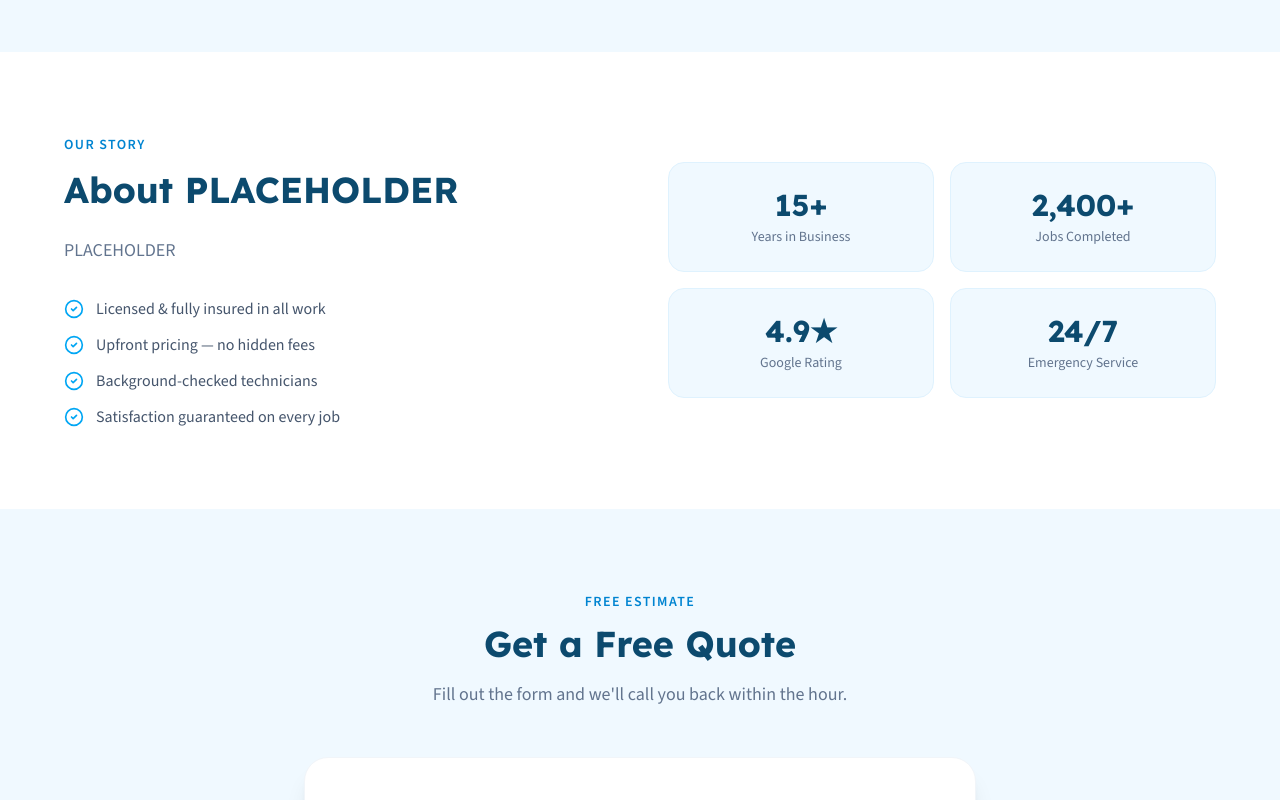
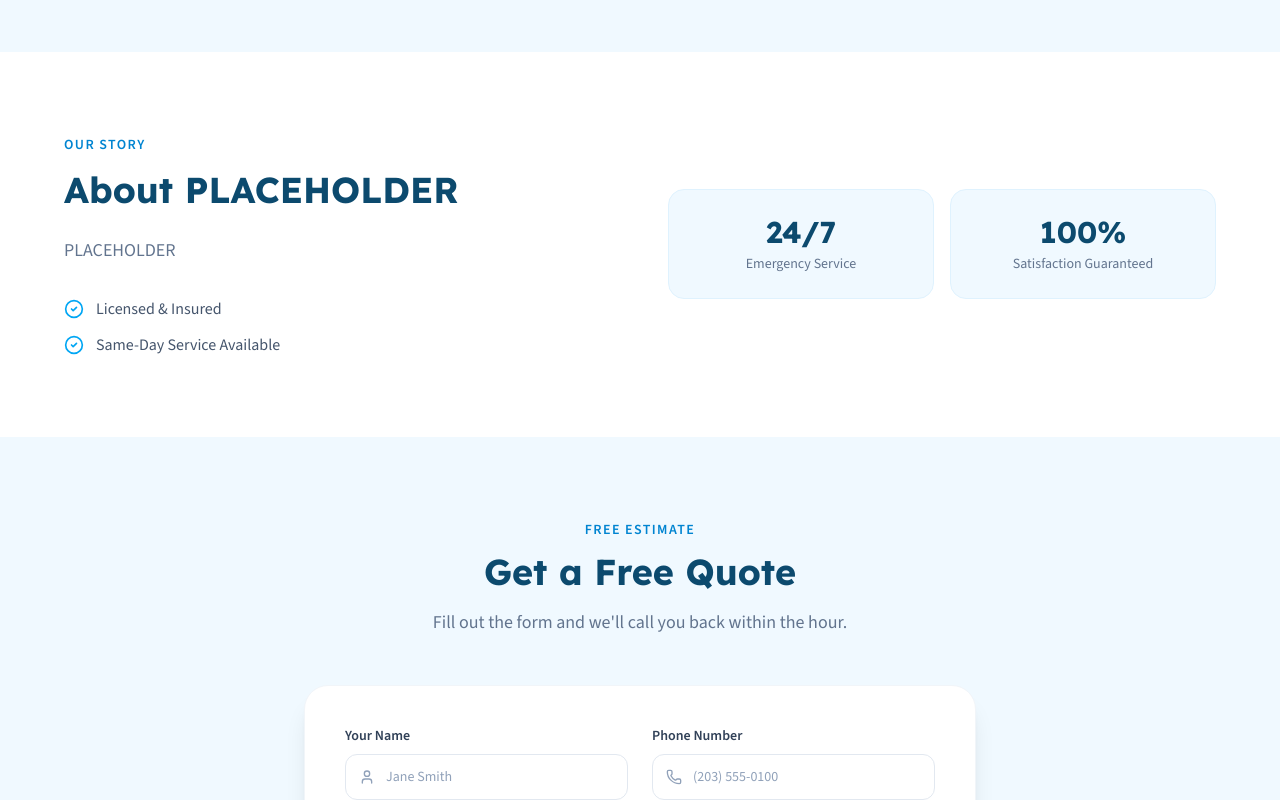
Before and after one commit to hydrogencee/template-plumber-v1, a Next.js app: page / in a window 1280 px wide. Shown: the part 1240-2040 px from the top of the page. Built offline with nearby package versions, Linux system fonts and the light colour scheme; no server answers.

Commit message:
fix: real data slots — no hardcoded reviews, stats, or trust badges

```diff
--- a/src/components/AboutSection.tsx
+++ b/src/components/AboutSection.tsx
@@ -6,21 +6,23 @@ import type { PlumberSlots } from '../../site.config';
 interface AboutSectionProps {
   nap_block: PlumberSlots['nap_block'];
   about_body: PlumberSlots['about_body'];
+  google_rating: PlumberSlots['google_rating'];
+  google_review_count: PlumberSlots['google_review_count'];
+  trust_badges: PlumberSlots['trust_badges'];
 }
 
-const highlights = [
-  'Licensed & fully insured in all work',
-  'Upfront pricing — no hidden fees',
-  'Background-checked technicians',
-  'Satisfaction guaranteed on every job',
-];
+export function AboutSection({ nap_block, about_body, google_rating, google_review_count, trust_badges }: AboutSectionProps) {
+  const stats = [
+    google_rating > 0 ? { value: `${google_rating}★`, label: 'Google Rating' } : null,
+    google_review_count > 0 ? { value: `${google_review_count}+`, label: 'Google Reviews' } : null,
+    { value: '24/7', label: 'Emergency Service' },
+    { value: '100%', label: 'Satisfaction Guaranteed' },
+  ].filter(Boolean) as Array<{ value: string; label: string }>;
 
-export function AboutSection({ nap_block, about_body }: AboutSectionProps) {
   return (
     <section className="py-20 px-6 bg-white">
       <div className="max-w-6xl mx-auto">
         <div className="grid grid-cols-1 lg:grid-cols-2 gap-14 items-center">
-          {/* Text side */}
           <motion.div
             initial={{ opacity: 0, x: -30 }}
             whileInView={{ opacity: 1, x: 0 }}
@@ -36,21 +38,20 @@ export function AboutSection({ nap_block, about_body }: AboutSectionProps) {
             >
               About {nap_block.name}
             </h2>
-            <p className="text-slate-500 text-lg leading-relaxed mb-8">
-              {about_body}
-            </p>
+            <p className="text-slate-500 text-lg leading-relaxed mb-8">{about_body}</p>
 
-            <ul className="space-y-3">
-              {highlights.map((item) => (
-                <li key={item} className="flex items-center gap-3 text-slate-600">
-                  <CheckCircle2 className="w-5 h-5 text-sky-500 shrink-0" />
-                  <span>{item}</span>
-                </li>
-              ))}
-            </ul>
+            {trust_badges.length > 0 && (
+              <ul className="space-y-3">
+                {trust_badges.map((badge: string) => (
+                  <li key={badge} className="flex items-center gap-3 text-slate-600">
+                    <CheckCircle2 className="w-5 h-5 text-sky-500 shrink-0" />
+                    <span>{badge}</span>
+                  </li>
+                ))}
+              </ul>
+            )}
           </motion.div>
 
-          {/* Visual side */}
           <motion.div
             initial={{ opacity: 0, x: 30 }}
             whileInView={{ opacity: 1, x: 0 }}
@@ -58,14 +59,12 @@ export function AboutSection({ nap_block, about_body }: AboutSectionProps) {
             transition={{ duration: 0.6, delay: 0.15 }}
             className="grid grid-cols-2 gap-4"
           >
-            {[
-              { value: '15+', label: 'Years in Business' },
-              { value: '2,400+', label: 'Jobs Completed' },
-              { value: '4.9★', label: 'Google Rating' },
-              { value: '24/7', label: 'Emergency Service' },
-            ].map(({ value, label }) => (
-              <div
+            {stats.slice(0, 4).map(({ value, label }) => (
+              <motion.div
                 key={label}
+                whileInView={{ scale: [0.9, 1.02, 1] }}
+                viewport={{ once: true }}
+                transition={{ duration: 0.5 }}
                 className="bg-[#F0F9FF] rounded-2xl p-6 text-center border border-sky-100"
               >
                 <p
@@ -75,7 +74,7 @@ export function AboutSection({ nap_block, about_body }: AboutSectionProps) {
                   {value}
                 </p>
                 <p className="text-sm text-slate-500 font-medium">{label}</p>
-              </div>
+              </motion.div>
             ))}
           </motion.div>
         </div>
```
